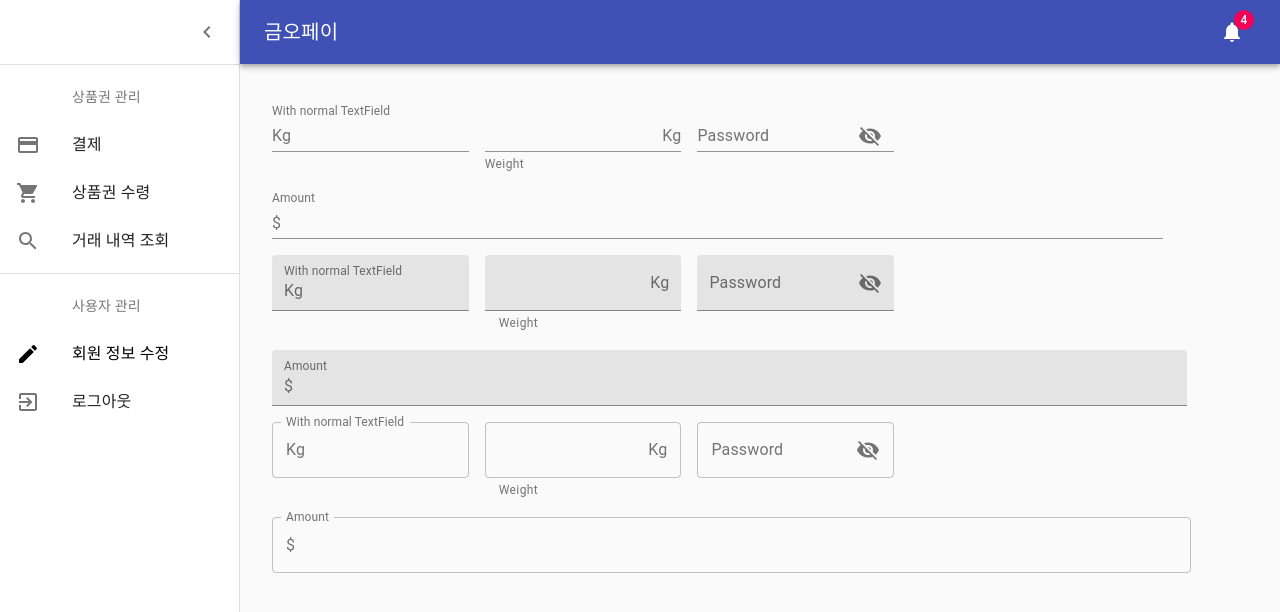
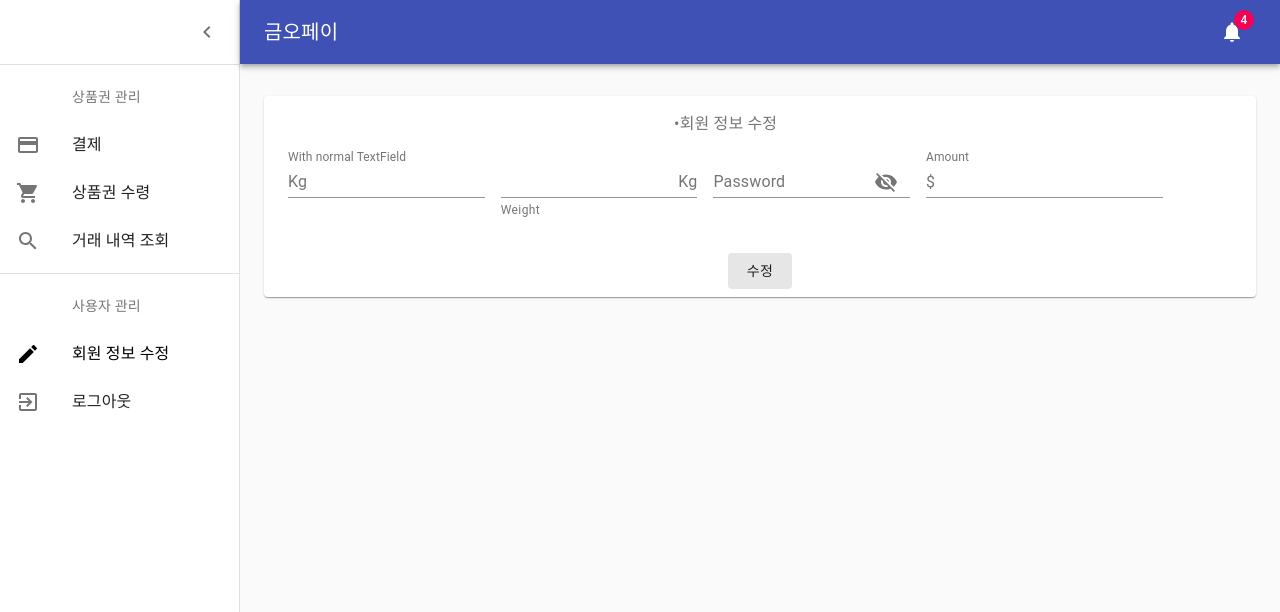
Before and after one commit to lre12/Kumoh-pay, a React (Create React App) app in the folder kumohpay-user/: page /update in a window 1280 px wide. Shown: the top 612 px of the page. Built offline with nearby package versions, Linux system fonts and the light colour scheme.

Commit message:
db설계 이전에 할 수 있는 것 완료

```diff
--- a/kumohpay-user/src/components/UpdateInfoView.js
+++ b/kumohpay-user/src/components/UpdateInfoView.js
@@ -3,15 +3,20 @@ import clsx from 'clsx';
 import { makeStyles } from '@material-ui/core/styles';
 import IconButton from '@material-ui/core/IconButton';
 import Input from '@material-ui/core/Input';
-import FilledInput from '@material-ui/core/FilledInput';
-import OutlinedInput from '@material-ui/core/OutlinedInput';
+import Divider from '@material-ui/core/Divider';
+import Card from '@material-ui/core/Card';
+import CardActions from '@material-ui/core/CardActions';
+import CardContent from '@material-ui/core/CardContent';
 import InputLabel from '@material-ui/core/InputLabel';
 import InputAdornment from '@material-ui/core/InputAdornment';
 import FormHelperText from '@material-ui/core/FormHelperText';
 import FormControl from '@material-ui/core/FormControl';
 import TextField from '@material-ui/core/TextField';
+import Button from '@material-ui/core/Button';
 import Visibility from '@material-ui/icons/Visibility';
 import VisibilityOff from '@material-ui/icons/VisibilityOff';
+import Typography from '@material-ui/core/Typography';
+import CardActionArea from '@material-ui/core/CardActionArea';
 
 const useStyles = makeStyles((theme) => ({
   root: {
@@ -26,6 +31,9 @@ const useStyles = makeStyles((theme) => ({
   },
   textField: {
     width: '25ch',
+  },
+  button: {
+    backgroundColor: '#E6E6E6',
   },
 }));
 
@@ -51,9 +59,14 @@ export default function UpdateInfoView() {
     event.preventDefault();
   };
 
+  const bull = <span className={classes.bullet}>•</span>;
+
   return (
-    <div className={classes.root}>
-      <div>
+    <Card className={classes.root}>
+      <CardContent  align="center">
+      <Typography className={classes.title} color="textSecondary" gutterBottom>
+        {bull}회원 정보 수정
+        </Typography>
         <TextField
           label="With normal TextField"
           id="standard-start-adornment"
@@ -95,7 +108,7 @@ export default function UpdateInfoView() {
             }
           />
         </FormControl>
-        <FormControl fullWidth className={classes.margin}>
+        <FormControl className={classes.margin}>
           <InputLabel htmlFor="standard-adornment-amount">Amount</InputLabel>
           <Input
             id="standard-adornment-amount"
@@ -104,118 +117,14 @@ export default function UpdateInfoView() {
             startAdornment={<InputAdornment position="start">$</InputAdornment>}
           />
         </FormControl>
-      </div>
-      <div>
-        <TextField
-          label="With normal TextField"
-          id="filled-start-adornment"
-          className={clsx(classes.margin, classes.textField)}
-          InputProps={{
-            startAdornment: <InputAdornment position="start">Kg</InputAdornment>,
-          }}
-          variant="filled"
-        />
-        <FormControl className={clsx(classes.margin, classes.textField)} variant="filled">
-          <FilledInput
-            id="filled-adornment-weight"
-            value={values.weight}
-            onChange={handleChange('weight')}
-            endAdornment={<InputAdornment position="end">Kg</InputAdornment>}
-            aria-describedby="filled-weight-helper-text"
-            inputProps={{
-              'aria-label': 'weight',
-            }}
-          />
-          <FormHelperText id="filled-weight-helper-text">Weight</FormHelperText>
-        </FormControl>
-        <FormControl className={clsx(classes.margin, classes.textField)} variant="filled">
-          <InputLabel htmlFor="filled-adornment-password">Password</InputLabel>
-          <FilledInput
-            id="filled-adornment-password"
-            type={values.showPassword ? 'text' : 'password'}
-            value={values.password}
-            onChange={handleChange('password')}
-            endAdornment={
-              <InputAdornment position="end">
-                <IconButton
-                  aria-label="toggle password visibility"
-                  onClick={handleClickShowPassword}
-                  onMouseDown={handleMouseDownPassword}
-                  edge="end"
-                >
-                  {values.showPassword ? <Visibility /> : <VisibilityOff />}
-                </IconButton>
-              </InputAdornment>
-            }
-          />
-        </FormControl>
-        <FormControl fullWidth className={classes.margin} variant="filled">
-          <InputLabel htmlFor="filled-adornment-amount">Amount</InputLabel>
-          <FilledInput
-            id="filled-adornment-amount"
-            value={values.amount}
-            onChange={handleChange('amount')}
-            startAdornment={<InputAdornment position="start">$</InputAdornment>}
-          />
-        </FormControl>
-      </div>
-      <div>
-        <TextField
-          label="With normal TextField"
-          id="outlined-start-adornment"
-          className={clsx(classes.margin, classes.textField)}
-          InputProps={{
-            startAdornment: <InputAdornment position="start">Kg</InputAdornment>,
-          }}
-          variant="outlined"
-        />
-        <FormControl className={clsx(classes.margin, classes.textField)} variant="outlined">
-          <OutlinedInput
-            id="outlined-adornment-weight"
-            value={values.weight}
-            onChange={handleChange('weight')}
-            endAdornment={<InputAdornment position="end">Kg</InputAdornment>}
-            aria-describedby="outlined-weight-helper-text"
-            inputProps={{
-              'aria-label': 'weight',
-            }}
-            labelWidth={0}
-          />
-          <FormHelperText id="outlined-weight-helper-text">Weight</FormHelperText>
-        </FormControl>
-        <FormControl className={clsx(classes.margin, classes.textField)} variant="outlined">
-          <InputLabel htmlFor="outlined-adornment-password">Password</InputLabel>
-          <OutlinedInput
-            id="outlined-adornment-password"
-            type={values.showPassword ? 'text' : 'password'}
-            value={values.password}
-            onChange={handleChange('password')}
-            endAdornment={
-              <InputAdornment position="end">
-                <IconButton
-                  aria-label="toggle password visibility"
-                  onClick={handleClickShowPassword}
-                  onMouseDown={handleMouseDownPassword}
-                  edge="end"
-                >
-                  {values.showPassword ? <Visibility /> : <VisibilityOff />}
-                </IconButton>
-              </InputAdornment>
-            }
-            labelWidth={70}
-          />
-        </FormControl>
-        <FormControl fullWidth className={classes.margin} variant="outlined">
-          <InputLabel htmlFor="outlined-adornment-amount">Amount</InputLabel>
-          <OutlinedInput
-            id="outlined-adornment-amount"
-            value={values.amount}
-            onChange={handleChange('amount')}
-            startAdornment={<InputAdornment position="start">$</InputAdornment>}
-            labelWidth={60}
-          />
-        </FormControl>
-      </div>
-    </div>
+      </CardContent>
+      <CardActionArea>
+      <CardActions style={{justifyContent: 'center'}}>
+      <Button  className={classes.button}>수정</Button>
+      </CardActions>
+      </CardActionArea>
+
+
+    </Card>
   );
 }
--- a/kumohpay-user/src/components/listItems.js
+++ b/kumohpay-user/src/components/listItems.js
@@ -78,7 +78,7 @@ export const secondaryListItems = (
         <EditIcon style={{ textDecoration: 'none',  color: 'black'}} />
       </ListItemIcon>
       <Link to="/update" style={{ textDecoration: 'none',  color: 'black'}}>
-      <ListItemText component={Link} to={'/update'} primary="회원 정보 수정" />
+      <ListItemText primary="회원 정보 수정" />
       </Link>
     </ListItem>
     <ListItem button>
--- a/kumohpay-user/src/components/mainView.js
+++ b/kumohpay-user/src/components/mainView.js
@@ -55,7 +55,7 @@ export default function MainView() {
         </Typography>
       </CardContent>
       <Divider />
-      <CardActions>
+      <CardActions style={{justifyContent: 'center'}}>
         <Button className={classes.button}>송금하기</Button>
       </CardActions>
     </Card>
```
